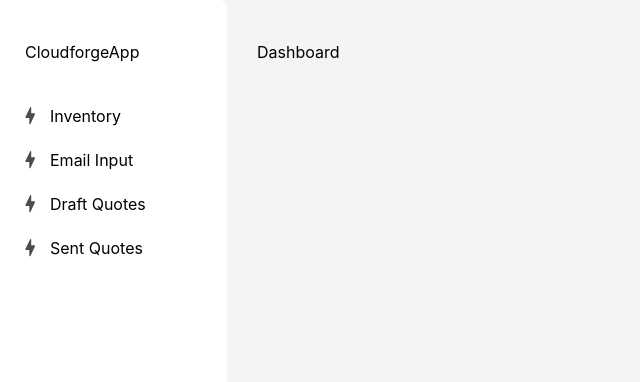
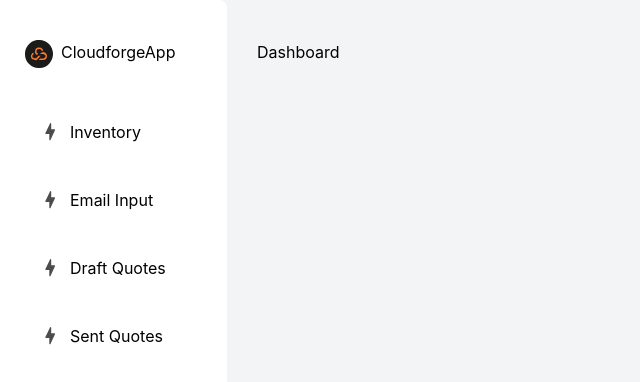
Before and after one commit to Dunridge/cloudforge-app, a React (Create React App) app: page / in a window 1280 px wide. Shown: the top 382 px of the page, without its empty margins (0-640 px from the left). Built offline with nearby package versions, Linux system fonts and the light colour scheme.

Commit message:
add-ui. add cloudforge icon

```diff
--- a/src/components/Sidebar.tsx
+++ b/src/components/Sidebar.tsx
@@ -1,12 +1,14 @@
 import { Link } from "react-router-dom";
 import { sidebarOptions } from "../utils/data/sidebarOptions";
 import SidebarOption from "./SidebarOption";
+import cloudforgeIcon from '../assets/svg/cloudforge-icon.svg';
 
 export default function Sidebar() {
 
     return (
         <div className="w-[227px] py-[40px] px-[25px] rounded-tr-lg rounded-br-lg flex flex-col bg-white">
-            <Link to={'/'}>
+            <Link to={'/'} className="flex gap-[8px]">
+                <img src={cloudforgeIcon} width={28} height={28} alt="icon"/>
                 <div className="">CloudforgeApp</div>
             </Link>
 
--- a/src/components/SidebarOption.tsx
+++ b/src/components/SidebarOption.tsx
@@ -1,12 +1,14 @@
-import { Link } from "react-router-dom";
+import { Link, useLocation } from "react-router-dom";
 import { ISidebarOption } from "../utils/interfaces/ISidebarOption";
 
+// TODO: add the font family from your CV
 export default function SidebarOption({ name, path, icon }: ISidebarOption) {
+    const location = useLocation();
 
     return (
         <Link to={path}>
-            <div className="flex gap-[14px]">
-                <img src={icon}/>
+            <div className={`flex gap-[14px] rounded-md ${ path === location.pathname ? 'bg-gray-200' : '' } hover:bg-gray-200 px-[20px] py-[12px]`}>
+                <img src={icon} alt="icon"/>
                 <div>{name}</div>
             </div>
         </Link>
```
Also changed, not shown: src/assets/svg/cloudforge-icon.svg (added).
